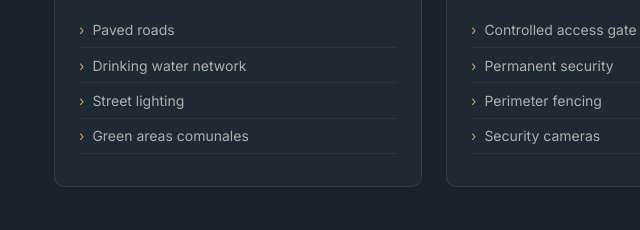
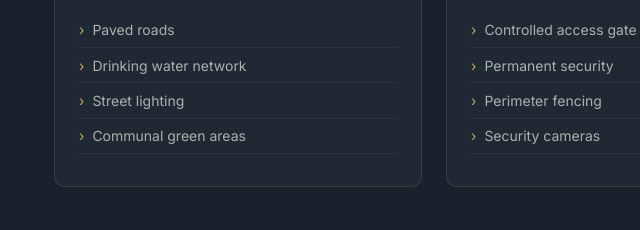
Before and after one commit to Enmanuel36/agentstate.github.io, a plain HTML site: page ecuador/projects/ciudad-mangle.html in a window 1280 px wide. Shown: the part 1550-1780 px from the top of the page, 10-650 px from the left. Drawn offline with nearby package versions, Linux system fonts and the light colour scheme; a web font is replaced by a local one.

Commit message:
Update ciudad-mangle.html

```diff
--- a/ecuador/projects/ciudad-mangle.html
+++ b/ecuador/projects/ciudad-mangle.html
@@ -173,7 +173,7 @@
         <p style="color:rgba(250,247,240,.65);">Everything you need to live or invest with comfort and value.</p>
       </div>
       <div class="proj-amenities-grid">
-        <div class="proj-amenity-card"><div class="proj-amenity-icon"><span><svg viewBox="0 0 24 24" fill="none" stroke="currentColor" stroke-width="1.5" stroke-linecap="round" stroke-linejoin="round"><path d="M2 20h20M6 20V10M18 20V10M12 20v-8M6 10l6-6 6 6"/></svg></span></div><h3>Infrastructure</h3><ul><li>Paved roads</li><li>Drinking water network</li><li>Street lighting</li><li>Green areas comunales</li></ul></div><div class="proj-amenity-card"><div class="proj-amenity-icon"><span><svg viewBox="0 0 24 24" fill="none" stroke="currentColor" stroke-width="1.5" stroke-linecap="round" stroke-linejoin="round"><rect x="3" y="11" width="18" height="11" rx="2"/><path d="M7 11V7a5 5 0 0 1 10 0v4"/></svg></span></div><h3>Security</h3><ul><li>Controlled access gate</li><li>Permanent security</li><li>Perimeter fencing</li><li>Security cameras</li></ul></div><div class="proj-amenity-card"><div class="proj-amenity-icon"><span><svg viewBox="0 0 24 24" fill="none" stroke="currentColor" stroke-width="1.5" stroke-linecap="round" stroke-linejoin="round"><polygon points="13 2 3 14 12 14 11 22 21 10 12 10 13 2"/></svg></span></div><h3>Services</h3><ul><li>Domestic electrical supply</li><li>Sewage network</li><li>High-speed internet</li><li>Waste collection</li></ul></div>
+        <div class="proj-amenity-card"><div class="proj-amenity-icon"><span><svg viewBox="0 0 24 24" fill="none" stroke="currentColor" stroke-width="1.5" stroke-linecap="round" stroke-linejoin="round"><path d="M2 20h20M6 20V10M18 20V10M12 20v-8M6 10l6-6 6 6"/></svg></span></div><h3>Infrastructure</h3><ul><li>Paved roads</li><li>Drinking water network</li><li>Street lighting</li><li>Communal green areas</li></ul></div><div class="proj-amenity-card"><div class="proj-amenity-icon"><span><svg viewBox="0 0 24 24" fill="none" stroke="currentColor" stroke-width="1.5" stroke-linecap="round" stroke-linejoin="round"><rect x="3" y="11" width="18" height="11" rx="2"/><path d="M7 11V7a5 5 0 0 1 10 0v4"/></svg></span></div><h3>Security</h3><ul><li>Controlled access gate</li><li>Permanent security</li><li>Perimeter fencing</li><li>Security cameras</li></ul></div><div class="proj-amenity-card"><div class="proj-amenity-icon"><span><svg viewBox="0 0 24 24" fill="none" stroke="currentColor" stroke-width="1.5" stroke-linecap="round" stroke-linejoin="round"><polygon points="13 2 3 14 12 14 11 22 21 10 12 10 13 2"/></svg></span></div><h3>Services</h3><ul><li>Domestic electrical supply</li><li>Sewage network</li><li>High-speed internet</li><li>Waste collection</li></ul></div>
       </div>
     </div>
   </section>
```
